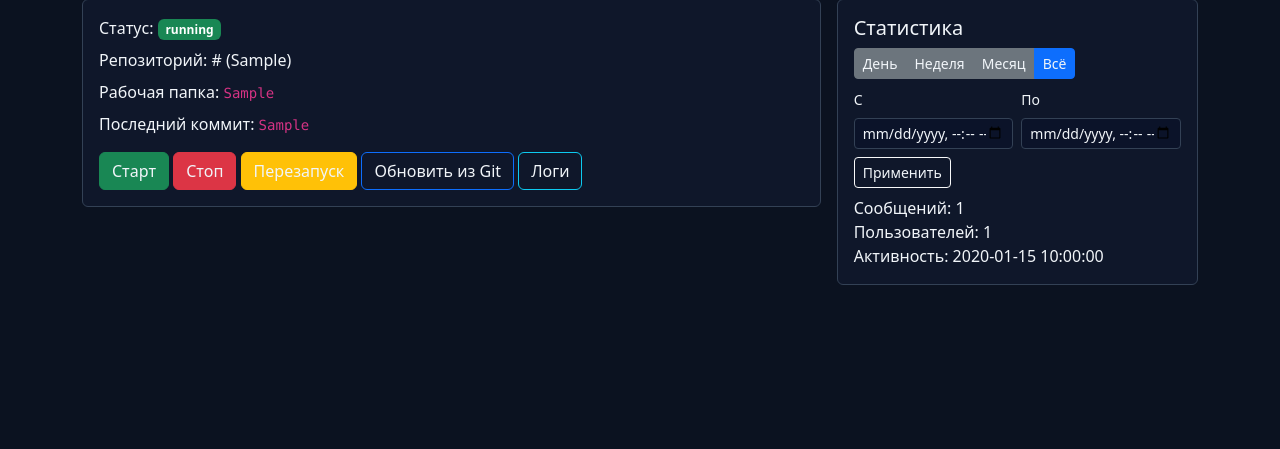
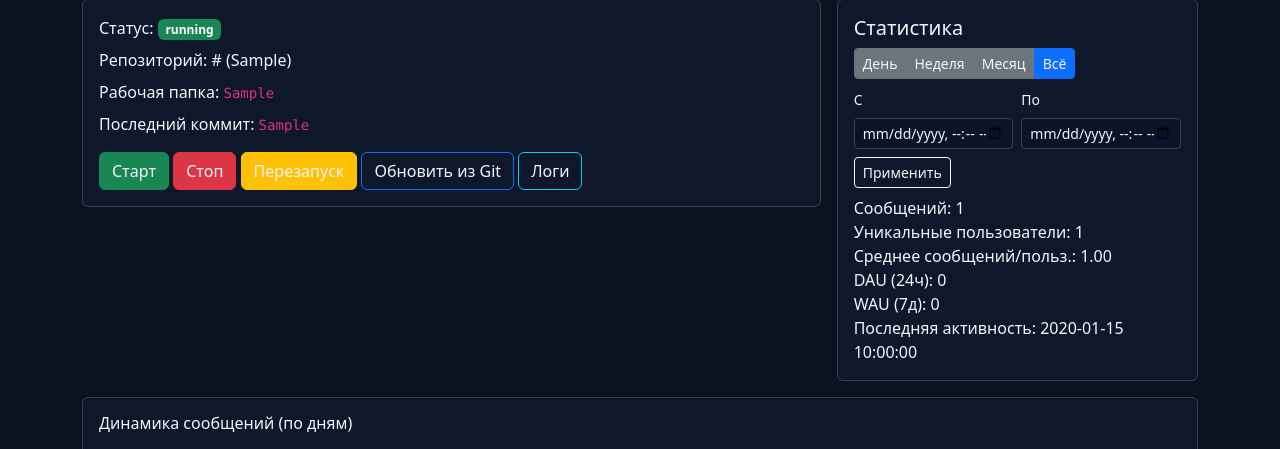
Before and after one commit to MrGAN12009/manager_app_kwork_2309, a Flask app: page /bots/1 in a window 1280 px wide. Shown: the part 139-588 px from the top of the page. Before the commit the page ends 424 px from the top, so only its background shows below. Run offline with Flask 3, Linux system fonts and the light colour scheme; a user stored in the database is signed in; tables that the repository leaves empty hold one stand-in row (values such as "Sample post").

Commit message:
add statistics

```diff
--- a/app.py
+++ b/app.py
@@ -9,6 +9,7 @@ from datetime import datetime
 from pathlib import Path
 
 from flask import Flask, render_template, redirect, url_for, request, flash, jsonify
+from sqlalchemy import func
 from flask_login import LoginManager, login_user, login_required, logout_user, UserMixin
 from werkzeug.security import generate_password_hash, check_password_hash
 from wtforms import StringField, TextAreaField, BooleanField
@@ -432,18 +433,60 @@ def create_app() -> Flask:
             users_count = users_count.distinct().count()
             last_activity = db.query(BotMessage.created_at).filter(BotMessage.bot_id == bot.id).order_by(BotMessage.created_at.desc()).limit(1).scalar()
 
+            # Derived metrics
+            avg_per_user = (messages_count / users_count) if users_count else 0
+
+            # Active users: day/week (DAU/WAU) relative to now
+            dau = db.query(func.count(func.distinct(BotMessage.user_id))).filter(
+                BotMessage.bot_id == bot.id,
+                BotMessage.created_at >= (now - timedelta(days=1))
+            ).scalar() or 0
+            wau = db.query(func.count(func.distinct(BotMessage.user_id))).filter(
+                BotMessage.bot_id == bot.id,
+                BotMessage.created_at >= (now - timedelta(days=7))
+            ).scalar() or 0
+
             # Fallback to legacy counters for all-time if no messages stored yet
             if (not start_dt and not end_dt) and messages_count == 0 and bot.stats:
                 messages_count = bot.stats.messages_count or 0
                 users_count = bot.stats.users_count or 0
 
+            # Build basic trend chart (daily or weekly)
+            # Decide granularity
+            range_start = start_dt or (now - timedelta(days=30))
+            range_end = end_dt or now
+            total_days = max((range_end - range_start).days, 1)
+            granularity = "daily" if total_days <= 35 else "weekly"
+
+            if granularity == "daily":
+                group_label = func.date(BotMessage.created_at)
+            else:
+                # year-week number, SQLite compatible
+                group_label = func.strftime('%Y-%W', BotMessage.created_at)
+
+            gq = db.query(group_label.label("bucket"), func.count().label("cnt")).filter(BotMessage.bot_id == bot.id)
+            if start_dt:
+                gq = gq.filter(BotMessage.created_at >= start_dt)
+            if end_dt:
+                gq = gq.filter(BotMessage.created_at <= end_dt)
+            gq = gq.group_by("bucket").order_by("bucket")
+            rows = gq.all()
+            chart_labels = [r.bucket for r in rows]
+            chart_values = [r.cnt for r in rows]
+
             stats = {
                 "messages": messages_count,
                 "users": users_count,
                 "last_activity": last_activity or (bot.stats.last_activity_at if bot.stats else None),
+                "avg_per_user": avg_per_user,
+                "dau": dau,
+                "wau": wau,
                 "period": period,
                 "start": start_dt.isoformat() if start_dt else "",
                 "end": end_dt.isoformat() if end_dt else "",
+                "chart_labels": chart_labels,
+                "chart_values": chart_values,
+                "chart_granularity": granularity,
             }
 
             return render_template("bot_detail.html", bot=bot, runtime_status=runtime_status, computed_stats=stats)
--- a/templates/bot_detail.html
+++ b/templates/bot_detail.html
@@ -60,9 +60,52 @@
         </div>
       </form>
       <div>Сообщений: {{ (computed_stats.messages if computed_stats else (bot.stats.messages_count if bot.stats else 0)) }}</div>
-      <div>Пользователей: {{ (computed_stats.users if computed_stats else (bot.stats.users_count if bot.stats else 0)) }}</div>
-      <div>Активность: {{ (computed_stats.last_activity if computed_stats else (bot.stats.last_activity_at if bot.stats else None)) or '-' }}</div>
+      <div>Уникальные пользователи: {{ (computed_stats.users if computed_stats else (bot.stats.users_count if bot.stats else 0)) }}</div>
+      <div>Среднее сообщений/польз.: {{ '%.2f' % (computed_stats.avg_per_user or 0) }}</div>
+      <div>DAU (24ч): {{ computed_stats.dau or 0 }}</div>
+      <div>WAU (7д): {{ computed_stats.wau or 0 }}</div>
+      <div>Последняя активность: {{ (computed_stats.last_activity if computed_stats else (bot.stats.last_activity_at if bot.stats else None)) or '-' }}</div>
     </div>
   </div>
 </div>
+<div class="row mt-3">
+  <div class="col-12">
+    <div class="card p-3">
+      <h6 class="mb-3">Динамика сообщений ({{ computed_stats.chart_granularity == 'daily' and 'по дням' or 'по неделям' }})</h6>
+      <canvas id="msgsChart" height="120"></canvas>
+    </div>
+  </div>
+</div>
+<script src="https://cdn.jsdelivr.net/npm/chart.js"></script>
+<script>
+  (function(){
+    const labels = {{ (computed_stats.chart_labels or [])|tojson }};
+    const values = {{ (computed_stats.chart_values or [])|tojson }};
+    const ctx = document.getElementById('msgsChart').getContext('2d');
+    new Chart(ctx, {
+      type: 'line',
+      data: {
+        labels: labels,
+        datasets: [{
+          label: 'Сообщений',
+          data: values,
+          tension: 0.25,
+          borderColor: '#0d6efd',
+          backgroundColor: 'rgba(13,110,253,0.15)',
+          fill: true,
+          pointRadius: 2
+        }]
+      },
+      options: {
+        responsive: true,
+        maintainAspectRatio: false,
+        scales: {
+          x: { ticks: { autoSkip: true, maxTicksLimit: 12 } },
+          y: { beginAtZero: true, precision: 0 }
+        },
+        plugins: { legend: { display: false } }
+      }
+    });
+  })();
+</script>
 {% endblock %}
```
